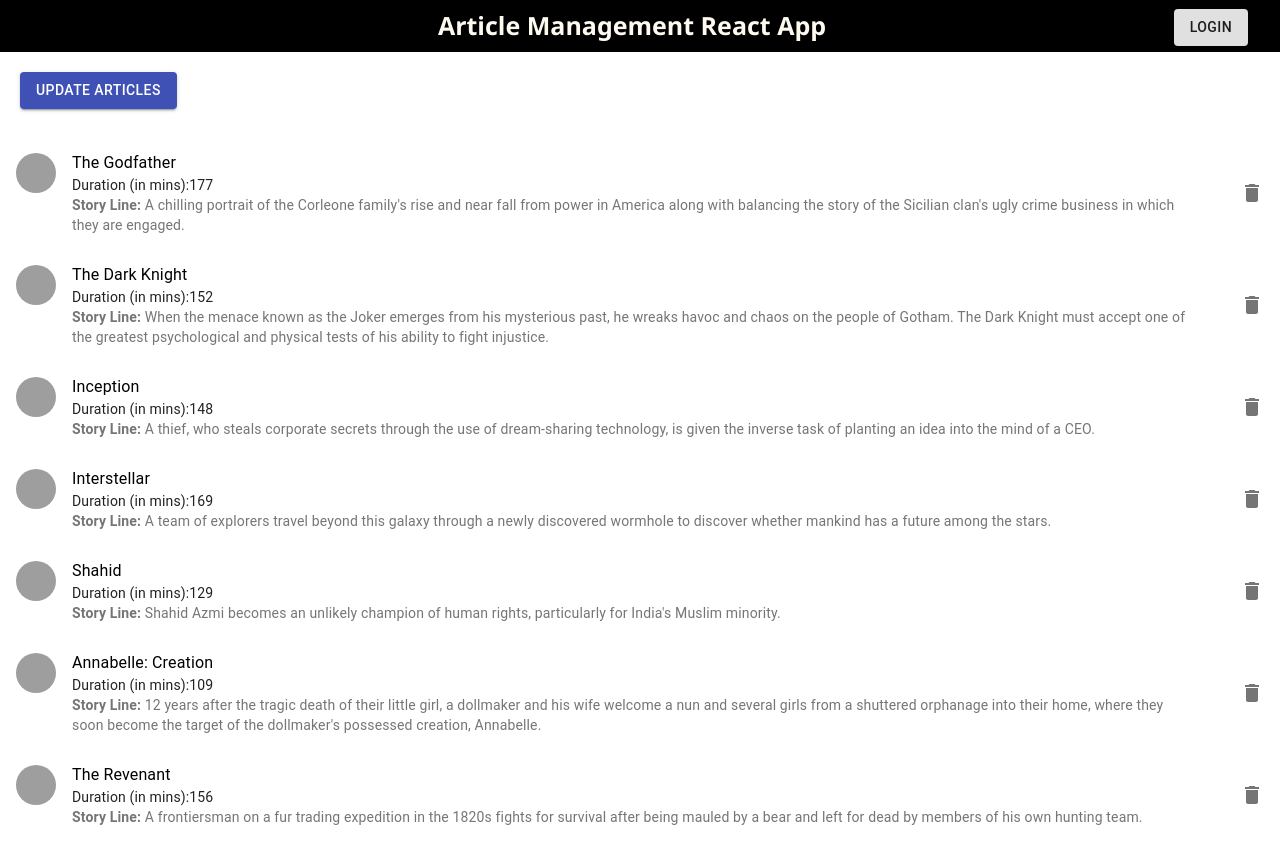
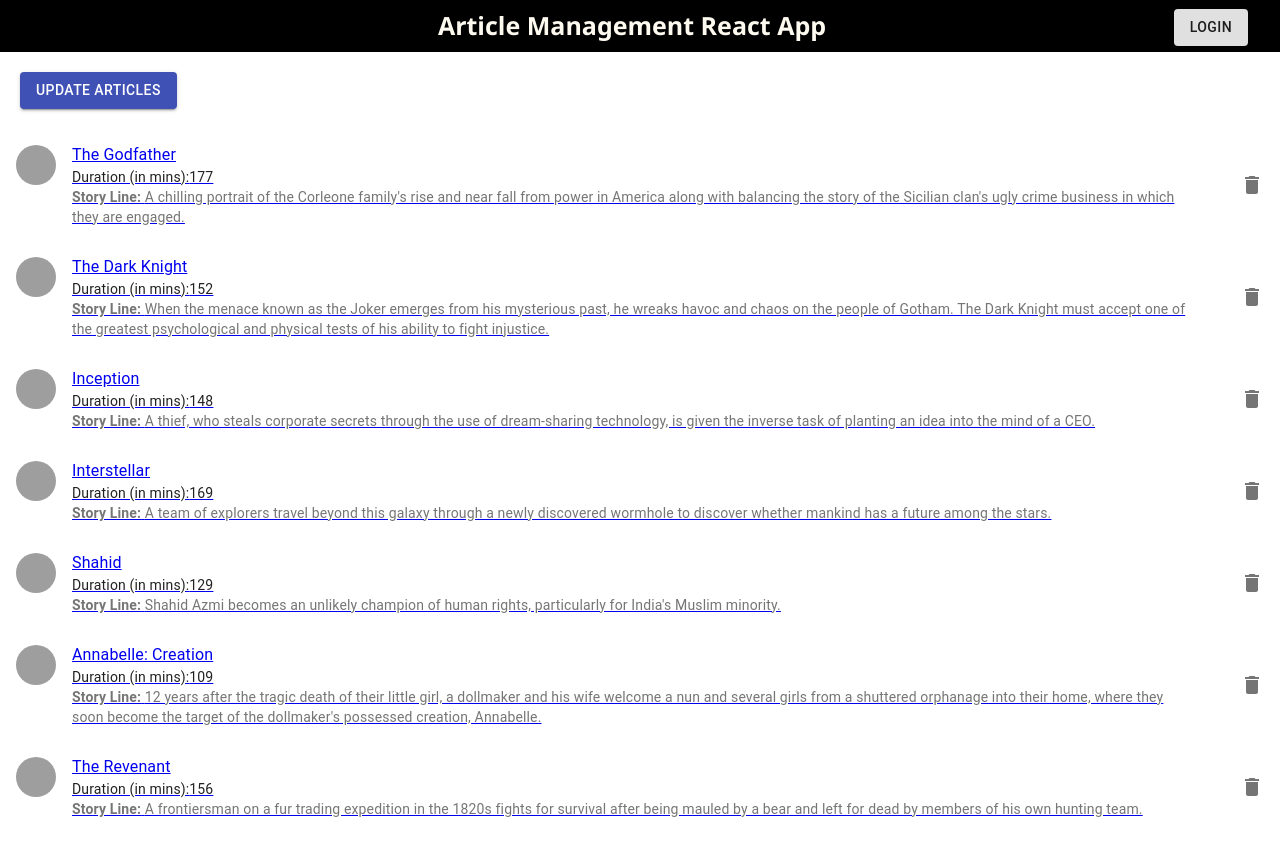
Before and after one commit to SonaliBhagwatkar/ArticlesReactApp, a React (Create React App) app: page / in a window 1280 px wide. Built offline with nearby package versions, Linux system fonts and the light colour scheme; grey boxes are pictures that could not be loaded.

Commit message:
Added Routing to the application

```diff
--- a/package.json
+++ b/package.json
@@ -11,6 +11,7 @@
     "react": "^17.0.1",
     "react-dom": "^17.0.1",
     "react-modal": "^3.12.1",
+    "react-router-dom": "^5.2.0",
     "react-scripts": "4.0.1",
     "web-vitals": "^0.2.4"
   },
--- a/src/App.js
+++ b/src/App.js
@@ -1,14 +1,30 @@
 //import logo from './logo.svg';
 import './App.css';
+import React, { Component } from 'react';
+//import Header from '../src/common/header/Header';
+import Details from '../src/screens/details/Details';
+import Home from "../src/screens/home/Home";
+import {Redirect, Route, Switch} from 'react-router-dom';
 
-function App() {
+
+class App extends Component {
+
+  backToHomeHandler =()=> {
+    <Redirect to="/"/>
+  }
+
+  render(){
   return (
     <div className="App">
       <header className="App-header">
-          <p>Articles React Application</p>
+      <Switch>
+        <Route path="/" exact render={(props)=> <Home {...props} />}/>
+        <Route path="/details" exact render={(props)=> <Details {...props} backToHome={this.backToHomeHandler} />}/>
+      </Switch>
       </header>
     </div>
   );
 }
+}
 
 export default App;
--- a/src/index.js
+++ b/src/index.js
@@ -1,17 +1,20 @@
 import React from 'react';
 import ReactDOM from 'react-dom';
 //import Header from './common/header/Header';
-import Home from './screens/home/Home';
+//import Home from './screens/home/Home';
 import './index.css';
-//import App from './App';
+import App from './App';
 import reportWebVitals from './reportWebVitals';
+import { BrowserRouter} from 'react-router-dom';
 
-ReactDOM.render(
-  <React.StrictMode>
-    <Home />
-  </React.StrictMode>,
-  document.getElementById('root')
-);
+const app = (
+  <BrowserRouter>
+     <App />
+  </BrowserRouter>
+)
+
+
+ReactDOM.render(app, document.getElementById('root'));
 
 // If you want to start measuring performance in your app, pass a function
 // to log results (for example: reportWebVitals(console.log))
--- a/src/screens/details/Details.css
+++ b/src/screens/details/Details.css
@@ -21,7 +21,7 @@
 
 .right-section {
     width: 50%;
-    margin-left: 450px;
+    margin-left: 500px;
     margin-top: -300px;
 }
 
--- a/src/screens/details/Details.js
+++ b/src/screens/details/Details.js
@@ -1,16 +1,18 @@
 import React, { Component } from 'react';
-import ReactDOM from 'react-dom';
+//import ReactDOM from 'react-dom';
 import articleData from '../../assets/articleData';
 import Header from '../../common/header/Header';
 import Typography from '@material-ui/core/Typography';
-import Home from '../home/Home';
+//import Home from '../home/Home';
 import './Details.css';
+import { Button } from '@material-ui/core';
+
 
 class Details extends Component {
   constructor() {
     super();
     this.state = {
-      article: {},
+      article: [...articleData],
     };
   }
 
@@ -22,9 +24,9 @@ class Details extends Component {
     this.setState({ currentState });
   }
 
-  backToHomeHandler = () => {
-    ReactDOM.render(<Home />, document.getElementById('root'));
-  };
+  // backToHomeHandler = () => {
+  //   ReactDOM.render(<Home />, document.getElementById('root'));
+  // };
 
   render() {
     let article = this.state.article;
@@ -32,9 +34,7 @@ class Details extends Component {
       <div className='details'>
         <Header />
         <div className='back'>
-          <Typography onClick={this.backToHomeHandler}>
-            &#60;&#60; Back to Home
-          </Typography>
+          <Button btnType="Danger" clicked={this.props.backToHome}>Back</Button>
         </div>
          <div className='main-container'>
           <div className='left-section'>
--- a/src/screens/home/Home.css
+++ b/src/screens/home/Home.css
@@ -1,3 +1,7 @@
 .update-Button {
     margin: 20px;
 }
+
+.update-Button {
+    float: left;
+}
--- a/src/screens/home/Home.js
+++ b/src/screens/home/Home.js
@@ -17,6 +17,7 @@ import DeleteIcon from '@material-ui/icons/Delete';
 import Button from '@material-ui/core/Button';
 import './Home.css';
 import Update from '../update/Update';
+import { Link } from 'react-router-dom';
 
 const useStyles = makeStyles((theme) => ({
   root: {
@@ -82,8 +83,10 @@ class Home extends Component {
         <div className='articles-list'>
             <div className="update-Button">
                  <Button variant="contained" color="primary" onClick={this.updateArticleHandler}> UPDATE ARTICLES </Button>
-            </div>
+            </div><br/><br/>
+            <div>
           <List className={useStyles.root}>
+          <Link to="/details">
             {this.state.article.map((article) => (
               <ListItem key={article.id} alignItems='flex-start'>
                 <ListItemAvatar>
@@ -120,7 +123,9 @@ class Home extends Component {
                 <Divider variant='inset' component='li' />
               </ListItem>
             ))}
+            </Link>
           </List>
+          </div>
         </div>
       </div>
     );
```
Also changed, not shown: 2 other files (tests, documents, lock files or other folders).
